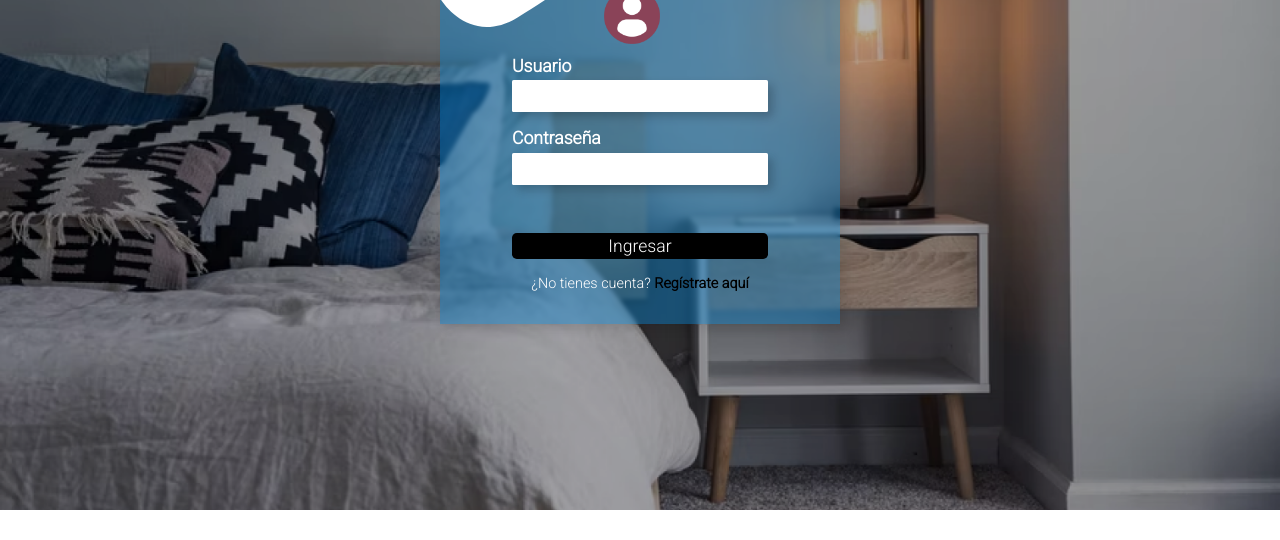
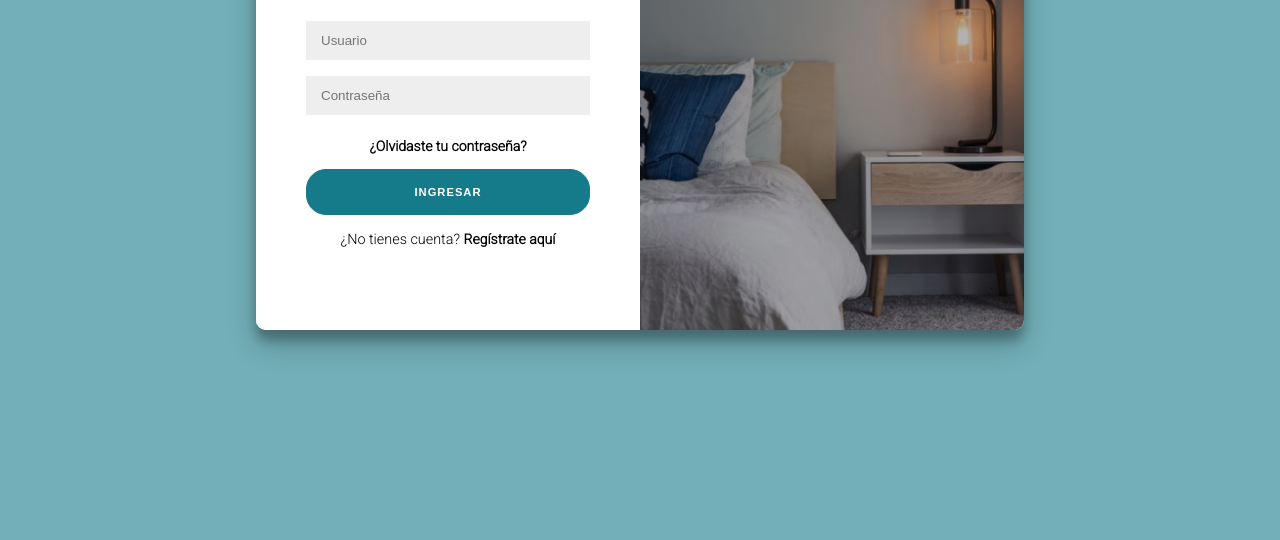
Before and after one commit to valeferreiraan/tallerMaquetacion, a plain HTML site: page views/login.html in a window 1280 px wide. Shown: the part 290-830 px from the top of the page. Before the commit the page ends 800 px from the top, so only its background shows below. Drawn offline with Linux system fonts and the light colour scheme.

Commit message:
login new

```diff
--- a/assets/css/login.css
+++ b/assets/css/login.css
@@ -1,5 +1,4 @@
 @import url("https://fonts.googleapis.com/css2?family=Roboto:wght@300&display=swap");
-
 
 :root {
     --azulclaro: #48D6ED;
@@ -21,152 +20,139 @@
     --small-font-size: .813rem;
 }
 
-
 * {
     box-sizing: border-box;
     padding: 0;
     margin: 0;
 }
 
-body,
-input,
-button {
-    font-family: var(--body-font);
-    font-size: var(--normal-font-size);
+body {
+    background-color: #72AFB8;
+    display: flex;
+    justify-content: center;
+    align-items: center;
+    flex-direction: column;
+    font-family: 'Roboto', sans-serif;
+    height: 100vh;
+    margin: -20px 0 50px;
+}
+
+
+h1 {
+    font-weight: bold;
+    margin: 0 0 10%;
+}
+
+p {
+    font-size: 14px;
+    font-weight: 100;
+    line-height: 20px;
+    letter-spacing: 0.5px;
+    margin: 20px 0 30px;
+}
+
+span {
+    font-size: 12px;
 }
 
 a {
+    font-size: 14px;
     text-decoration: none;
+    margin: 15px 0;
 }
 
-img {
-    display: block;
-    max-width: 100%;
-    height: auto;
-}
-
-
-/*=============== LOGIN ===============*/
-.login {
-    position: relative;
-    height: 100vh;
-    display: grid;
-    align-items: center;
-}
-
-.login__bg {
-    position: absolute;
+button {
+    border-radius: 20px;
+    border: 1px solid var(--verdeazul);
+    background-color: var(--verdeazul);
+    color: #FFFFFF;
+    font-size: 0.7rem;
+    font-weight: bold;
+    padding: 1rem 1.5rem;
+    letter-spacing: 1px;
+    text-transform: uppercase;
+    cursor: pointer;
     width: 100%;
-    height: 100%;
-    object-fit: cover;
-    object-position: center;
-}
-
-.wave{
-    position: absolute;
-    width: 100%;
-    top:0;
-    left:0;
-}
-
-.login__header{
-    margin-bottom: 15%;
-}
-
-.logo{
-    position: absolute;
-    width: 40%;
-    top:3%;
-    left:3%;
+    text-align: center;
 }
 
 
 
-.login__form {
+form {
+    background-color: #FFFFFF;
+    display: flex;
+    align-items: center;
+    justify-content: center;
+    flex-direction: column;
+    padding: 0 50px;
+    height: 100%;
+    text-align: center;
 
-    position: relative;
-    background-color: hsla(203, 100%, 43%, 0.4);
-    box-shadow: 5px 5px 10px rgba(0, 0, 0, 0.1);
-    color: white;
-    backdrop-filter: blur(2px);
-    padding-top: 2rem;
-    padding-bottom: 2rem;
 }
 
-.login__title {
-    width: 25%;
-    margin-left: 35%;
+input {
+    background-color: #eee;
+    border: none;
+    padding: 12px 15px;
+    margin: 8px 0;
+    width: 100%;
+}
+
+.container {
+    background-color: #fff;
+    border-radius: 10px;
+    box-shadow: 0 14px 28px rgba(0,0,0,0.25), 0 10px 10px rgba(0,0,0,0.22);
+    position: relative;
+    overflow: hidden;
+    width: 768px;
+    max-width: 100%;
+    min-height: 480px;
+}
+
+.form-container {
+    position: absolute;
+    top: 0;
+    height: 100%;
+}
+
+.log-in-container {
+    left: 0;
+    width: 50%;
+    z-index: 2;
 }
 
 
-
-.login__inputs,
-.login__box {
-    display: grid;
+.overlay-container {
+    width: 100%;
+    height: 100%;
+    position: absolute;
+    top: 0;
+    right: 0;
+    left: 0;
+    display: flex;
+    align-items: flex-start;
+    justify-content: flex-end;
+    overflow: hidden;
 }
 
-.login__inputs {
-    row-gap: 1rem;
-    margin-bottom: 3rem;
-    margin-top: -2rem;
-}
-
-
-.login__box {
-    grid-template-columns: 1fr max-content;
-    column-gap: 0.2rem;
-    border: 2px solid hsla(0, 0%, 100%, .1);
-    padding-inline: .5rem;
-    border-radius: .1rem;
-    background-color: white;
-    box-shadow: 5px 5px 10px rgba(0, 0, 0, 0.2);
-    height: 2rem;
-    width: 80%;
-    margin-left: 10%;
+.overlay-container img {
+    width: 50%;
+    height: 100%;
+    object-fit: cover;
 
 }
 
 
 
-.login__input,
-.login__button {
-    border: none;
-    outline: none;
+.social-container {
+    margin: 50px 0;
 }
 
-.login__input {
-    width: 100%;
-    background: none;
-    color: black;
-}
-
-
-
-h2{
-    font-size: 1.1rem;
-    font-weight: bold;
-    margin-left: 10%;
-    margin-bottom: .3rem;
-}
-
-
-.login__button {
-    width: 80%;
-    height: auto;
-    font-size: 1.1rem;
-    padding: .2rem;
-    margin-bottom: 1rem;
-    background-color: black;
-    border-radius: 0.3rem;
-    color: white;
-    font-weight: lighter;
-    cursor: pointer;
-    margin-left: 10%;
-}
 
 .login__register {
     font-size: .9rem;
     text-align: center;
+    margin-top: 1rem;
 }
 
 .login__register a {
@@ -178,38 +164,49 @@ h2{
     text-decoration: underline;
 }
 
-/*=============== BREAKPOINTS ===============*/
-/* For medium devices */
-@media screen and (min-width: 576px) {
-    .login {
-        justify-content: center;
-    }
-    .login__form {
-        width: 400px;
-        padding-inline: 2.5rem;
-    }
-    .login__title {
-        margin-bottom: 2rem;
-    }
+.login__pw{
+    color: black;
+    font-weight: bold;
 }
 
-@media screen and (max-width:  577px){
+.login__pw:hover {
+    text-decoration: underline;
+}
 
-    .login{
-        justify-content: center;
-    }
+.login__button{
+    color: white;
+}
 
-    .login__form{
-        width: 40vh;
-    }
 
-    .login__title{
-        margin-bottom: 50px;
-        width: 5rem;
-    }
 
-    .login__register{
+form img{
+    width: 50%;
+    margin-top:-20%;
+    margin-bottom: 10%;
+
+}
+
+
+
+
+@media screen and (max-width: 769px){
+
+    .overlay-container{
         display: none;
     }
 
+    .container{
+        width: 50%;
+    }
+
+    .log-in-container{
+        left: 0;
+        width: 100%;
+        z-index: 2;
+    }
+
+    button{
+        font-size: 0.5rem;
+    }
+
 }
--- a/views/login.html
+++ b/views/login.html
@@ -1,46 +1,36 @@
 <!DOCTYPE html>
-<html lang="en">
+<html>
 <head>
     <meta charset="UTF-8">
-    <meta name="viewport" content="width=device-width, initial-scale=1.0">
     <link rel="stylesheet" href="../assets/css/login.css">
-
-    <title>Login form</title>
+    <title>Login Form </title>
 </head>
 <body>
-<div class="login">
-    <img src="../assets/img/login/bg-login.png" alt="image" class="login__bg">
 
-    <form action="" class="login__form">
-        <div class="login__header">
-        <img src="../assets/img/My%20path.svg" alt="" class="wave">
-        <img src="../assets/img/Hotelia%20horizontal%20negro.svg" alt="" class="logo">
-        </div>
-        <img src="../assets/img/profile-user.png" alt="" class="login__title" >
-        <div class="login__inputs">
-            <div>
-            <h2> Usuario </h2>
-            <div class="login__box">
-                <input type="email"  required class="login__input">
-            </div>
-            </div>
+<div class="container">
 
-            <div>
-            <h2> Contraseña </h2>
-            <div class="login__box">
-                <input type="password" required class="login__input">
-            </div>
-            </div>
-
-        </div>
+    <div class="form-container log-in-container">
 
 
-        <button type="submit" class="login__button">Ingresar</button>
 
-        <div class="login__register">
-            ¿No tienes cuenta? <a href="formRegistrar.html">Regístrate aquí</a>
-        </div>
-    </form>
+        <form action="#">
+            <img src="../assets/img/Hotelia%20horizontal%20negro.svg" alt="" class="logo">
+            <h1>Iniciar sesión</h1>
+            <input type="email" placeholder="Usuario" />
+            <input type="password" placeholder="Contraseña" />
+            <a href="#" class="login__pw">¿Olvidaste tu contraseña?</a>
+            <button >Ingresar</button>
+            <div class="login__register">
+                ¿No tienes cuenta? <a href="formRegistrar.html">Regístrate aquí</a>
+            </div>
+        </form>
+
+
+
+    </div>
+    <div class="overlay-container">
+        <img src="../assets/img/login/bg-login.png" alt="">
+    </div>
 </div>
 </body>
 </html>
```
